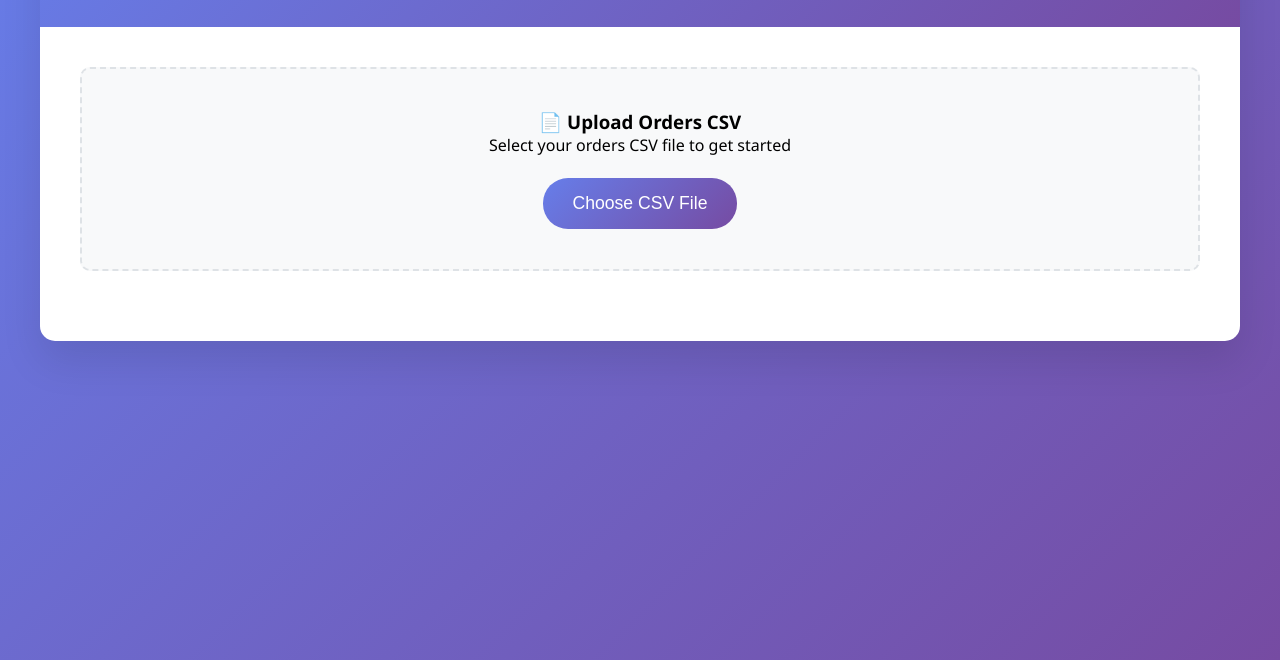
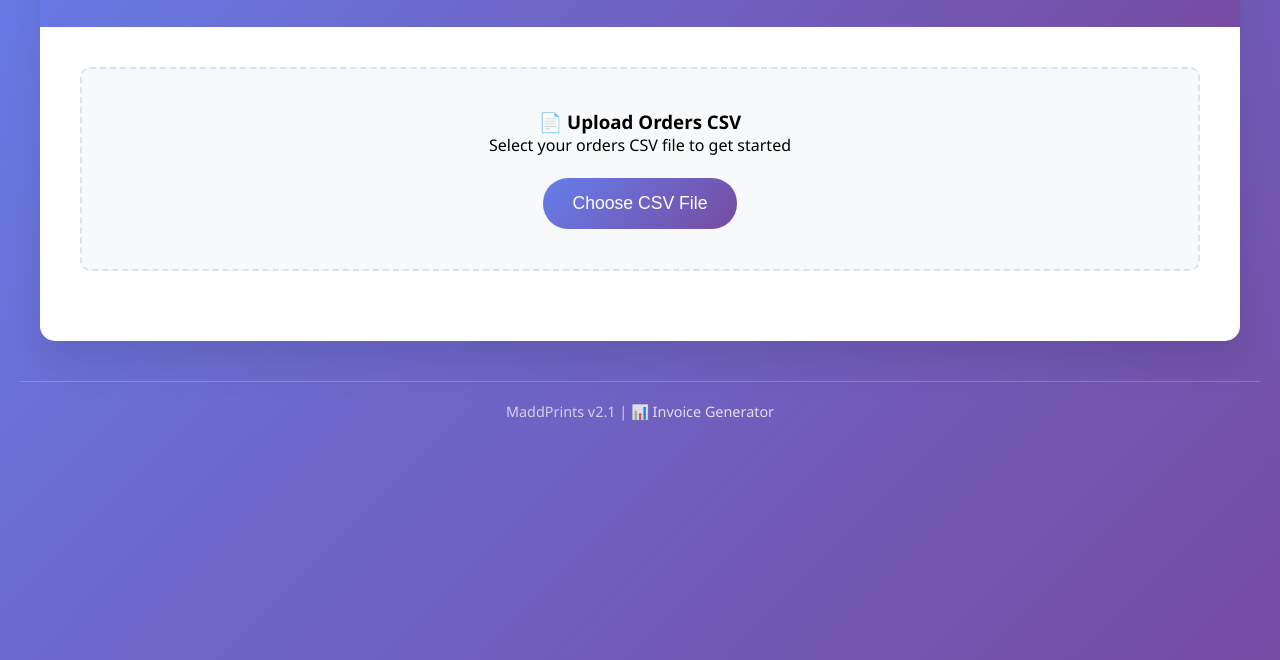
Before and after one commit to argo-a/madprint, a plain HTML site: page index.html in a window 1280 px wide. Shown: the part 140-800 px from the top of the page. Drawn offline with nearby package versions, Linux system fonts and the light colour scheme.

Commit message:
Add version footer to homepage with link to Invoice Generator

```diff
--- a/index.html
+++ b/index.html
@@ -318,6 +318,12 @@
         </div>
     </div>
 
+    <footer style="text-align: center; padding: 20px; margin-top: 40px; border-top: 1px solid rgba(255, 255, 255, 0.2);">
+        <div style="color: rgba(255, 255, 255, 0.7); font-size: 0.9rem; font-weight: 500;">
+            MaddPrints v2.1 | <a href="/MaddInvoice/" style="color: rgba(255, 255, 255, 0.8); text-decoration: none;">📊 Invoice Generator</a>
+        </div>
+    </footer>
+
     <script>
         let csvData = [];
 
```
